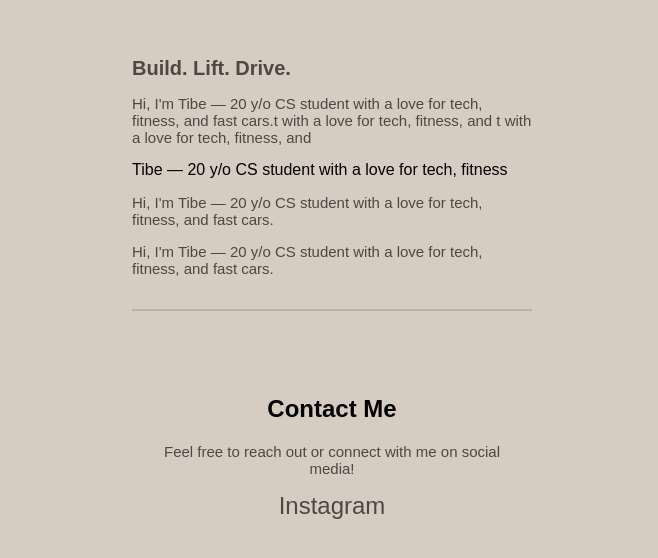
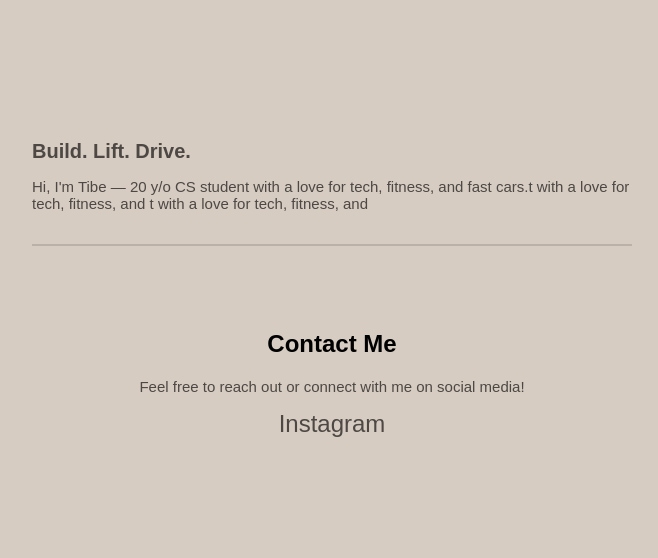
Before and after one commit to cokeelmo/cokeelmo.github.io, a plain HTML site: page index.html in a window 1280 px wide. Shown: the part 102-660 px from the top of the page, without its empty margins (308-966 px from the left). Drawn offline with Linux system fonts and the light colour scheme.

Commit message:
Update index.html

```diff
--- a/index.html
+++ b/index.html
@@ -27,13 +27,10 @@
   </style>
 </head>
 <body>
-  <div class="container" style="width: 400px; word-wrap: break-word;">
+  <div class="container" style="width: 600px; word-wrap: break-word;">
     <h1>Build. Lift. Drive.</h1>
     <p>Hi, I'm Tibe — 20 y/o CS student with a love for tech, fitness, and fast cars.t with a love for tech, fitness, and t with a love for tech, fitness, and </p>
-    Tibe — 20 y/o CS student with a love for tech, fitness
-        <p>Hi, I'm Tibe — 20 y/o CS student with a love for tech, fitness, and fast cars.</p>
 
-        <p>Hi, I'm Tibe — 20 y/o CS student with a love for tech, fitness, and fast cars.</p>
 
     <hr style="border: 0.5px solid rgba(77, 72, 68, 0.2); margin: 2rem 0;">
 
```
